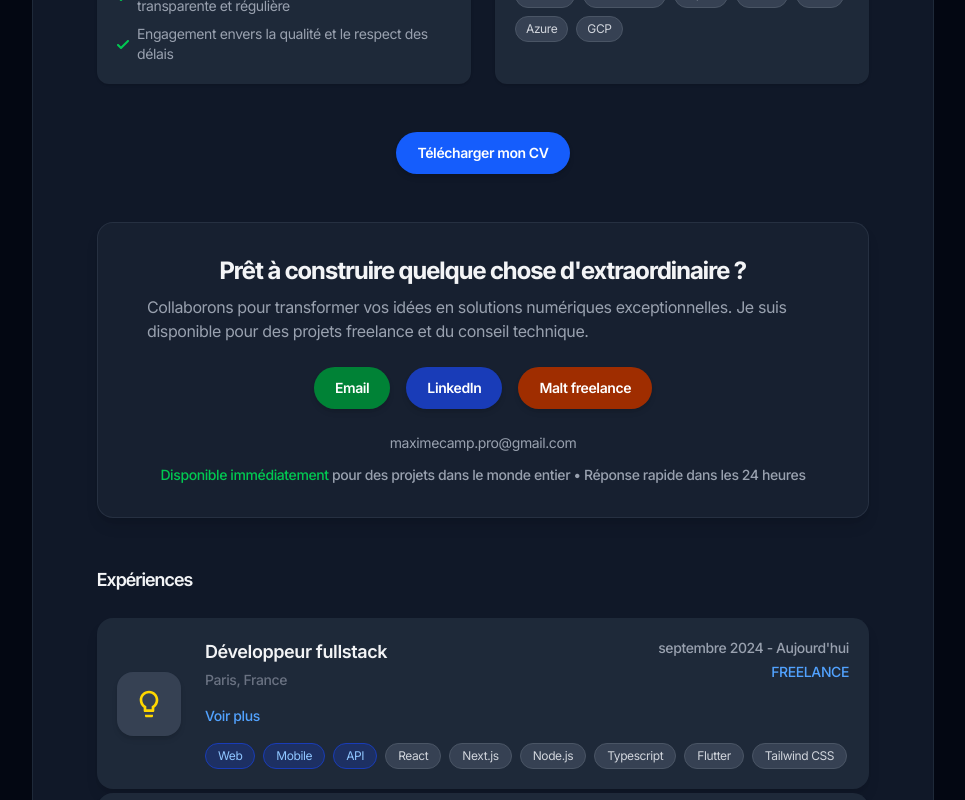
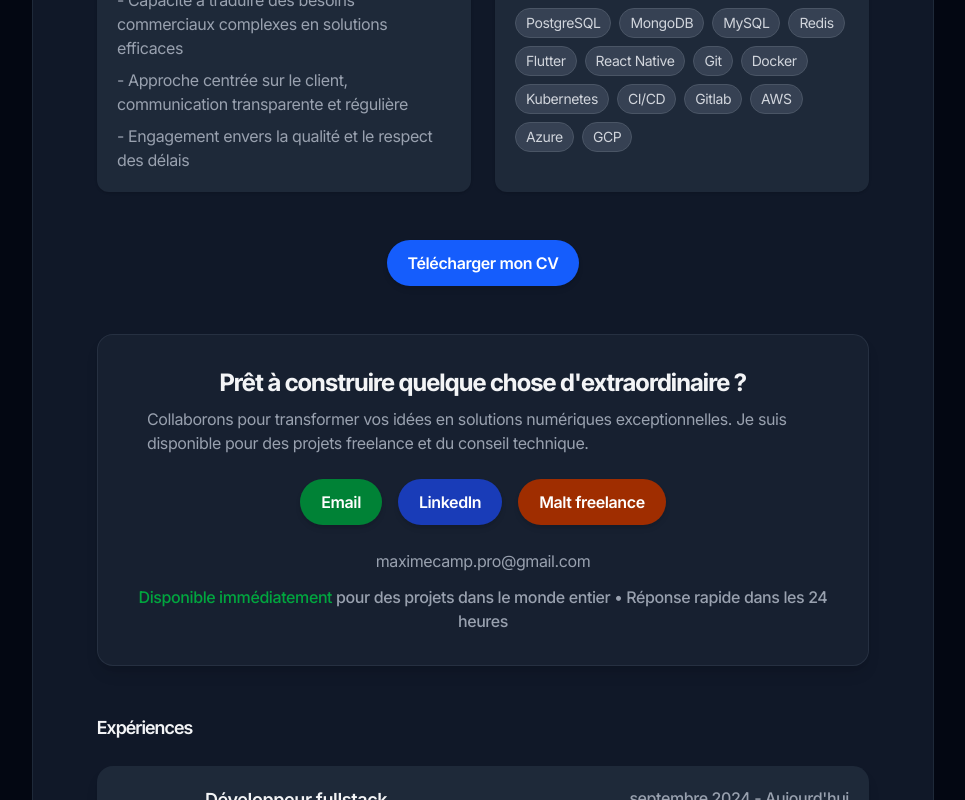
Before and after one commit to maximecamp/maximecamp.github.io, a Next.js app: page / in a window 1280 px wide. Shown: the part 840-1640 px from the top of the page, without its empty margins (158-1123 px from the left). Built offline with nearby package versions, Linux system fonts and the light colour scheme.

Commit message:
Correctifs font size + Animated download button

```diff
--- a/app/css/additional-styles/utility-patterns.css
+++ b/app/css/additional-styles/utility-patterns.css
@@ -32,7 +32,7 @@
 /* Buttons */
 .btn,
 .btn-sm {
-  @apply text-sm font-medium inline-flex items-center justify-center rounded-full leading-5 whitespace-nowrap transition duration-150 ease-in-out;
+  @apply text-base font-medium inline-flex items-center justify-center rounded-full leading-5 whitespace-nowrap transition duration-150 ease-in-out;
 }
 
 .btn {
@@ -64,7 +64,7 @@ input[type="search"]::-webkit-search-results-decoration {
 .form-textarea,
 .form-multiselect,
 .form-select {
-  @apply text-sm px-3 py-2 rounded-full dark:focus:border-sky-500;
+  @apply text-base px-3 py-2 rounded-full dark:focus:border-sky-500;
 }
 
 .form-input,
--- a/components/ContactCard.tsx
+++ b/components/ContactCard.tsx
@@ -36,13 +36,13 @@ export default function ContactCard({ data }: ContactCardProps) {
                         href={button.url}
                         target={button.url.startsWith('http') ? '_blank' : undefined}
                         rel={button.url.startsWith('http') ? 'noopener noreferrer' : undefined}
-                        className={`w-full sm:w-auto inline-flex items-center justify-center px-5 py-2.5 border border-transparent text-sm font-semibold rounded-full shadow-md transition-all duration-200 ease-in-out ${button.style}`}
+                        className={`w-full sm:w-auto inline-flex items-center justify-center px-5 py-2.5 border border-transparent text-base font-semibold rounded-full shadow-md transition-all duration-200 ease-in-out ${button.style}`}
                     >
                         {button.text}
                     </a>
                 ))}
             </div>
-            <div className="text-center text-sm text-gray-500 dark:text-gray-400 space-y-1">
+            <div className="text-center text-base text-gray-500 dark:text-gray-400 space-y-1">
                 <p>
                     <a href={`mailto:${data.email}`} className="hover:underline">{data.email}</a>
                     {data.phone && data.phone !== "" && (
@@ -53,7 +53,7 @@ export default function ContactCard({ data }: ContactCardProps) {
                     )}
                 </p>
                 <p className="font-medium pt-2">
-                    <span className="text-green-600 dark:text-green-500 ">
+                    <span className="text-green-900 dark:text-green-600 ">
                         {data.availabilityHighlighted}
                     </span>
                     <span className="text-gray-500 dark:text-gray-400">
--- a/components/Experience.tsx
+++ b/components/Experience.tsx
@@ -58,7 +58,7 @@ export default function Experience({ sectionTitle, items }: ExperienceProps) {
                     </h3>
                   )}
                   {item.category && (
-                    <div className="block sm:hidden text-xs font-medium text-blue-600 dark:text-blue-400 mt-1">
+                    <div className="block sm:hidden text-sm font-medium text-blue-600 dark:text-blue-400 mt-1">
                       {item.category}
                     </div>
                   )}
@@ -68,19 +68,19 @@ export default function Experience({ sectionTitle, items }: ExperienceProps) {
                     </div>
                   )}
                   {item.location && (
-                    <div className="text-sm font-medium text-gray-500 dark:text-gray-500 mt-1">
+                    <div className="text-base font-medium text-gray-500 dark:text-gray-500 mt-1">
                       {item.location}
                     </div>
                   )}
                 </div>
                 <div className="text-left sm:text-right mt-2 sm:mt-0 flex-shrink-0 sm:ml-4">
                   {item.date && (
-                    <div className="text-sm font-medium text-gray-500 dark:text-gray-400">
+                    <div className="text-base font-medium text-gray-500 dark:text-gray-400">
                       {item.date}
                     </div>
                   )}
                   {item.category && (
-                    <div className="hidden sm:block text-sm font-medium text-blue-600 dark:text-blue-400 mt-1">
+                    <div className="hidden sm:block text-base font-medium text-blue-600 dark:text-blue-400 mt-1">
                       {item.category}
                     </div>
                   )}
@@ -90,7 +90,7 @@ export default function Experience({ sectionTitle, items }: ExperienceProps) {
               <div className={`grid transition-all duration-300 ease-in-out ${expanded[index] ? 'grid-rows-[1fr]' : 'grid-rows-[0fr]'}`}>
                 <div className="overflow-hidden">
                   {item.description && item.description.trim() !== '' && (
-                    <p className="text-sm text-gray-700 dark:text-gray-300 whitespace-pre-line py-2">
+                    <p className="text-base text-gray-700 dark:text-gray-300 whitespace-pre-line py-2">
                       {item.description}
                     </p>
                   )}
@@ -100,7 +100,7 @@ export default function Experience({ sectionTitle, items }: ExperienceProps) {
               {item.description && item.description.trim() !== '' && (
                 <button
                   onClick={() => toggleExpand(index)}
-                  className="text-sm font-medium text-blue-600 hover:underline dark:text-blue-400 cursor-pointer mt-2"
+                  className="text-base font-medium text-blue-600 hover:underline dark:text-blue-400 cursor-pointer mt-2"
                 >
                   {expanded[index] ? 'Voir moins' : 'Voir plus'}
                 </button>
@@ -111,7 +111,7 @@ export default function Experience({ sectionTitle, items }: ExperienceProps) {
                   {item.technologies.map((tech, techIndex) => (
                     <span
                       key={techIndex}
-                      className={`text-xs px-3 py-1 rounded-full ${tech.highlighted ? "bg-blue-50 dark:bg-blue-900/50 text-blue-600 dark:text-blue-300 border border-blue-200 dark:border-blue-800" : "bg-gray-50 dark:bg-gray-700 text-gray-600 dark:text-gray-300 border border-gray-200 dark:border-gray-600"}`}
+                      className={`text-sm px-3 py-1 rounded-full ${tech.highlighted ? "bg-blue-50 dark:bg-blue-900/50 text-blue-600 dark:text-blue-300 border border-blue-200 dark:border-blue-800" : "bg-gray-50 dark:bg-gray-700 text-gray-600 dark:text-gray-300 border border-gray-200 dark:border-gray-600"}`}
                     >
                       {tech.tag}
                     </span>
--- a/components/Presentation.tsx
+++ b/components/Presentation.tsx
@@ -1,3 +1,5 @@
+import CVDownloadButton from './ui/cvdownloadbutton';
+
 type PresentationList = {
     title: string;
     items: string[];
@@ -46,10 +48,10 @@ export default function Presentation({ data }: PresentationProps) {
         <div className="space-y-6">
           <div className="p-5 rounded-xl bg-white dark:bg-gray-800 shadow-sm hover:shadow-md transition-all duration-300 ease-in-out h-full">
             <h3 className="text-lg font-semibold text-gray-800 dark:text-gray-100 mb-3">{data.about.title}</h3>
-            <p className="text-sm text-gray-600 dark:text-gray-400 mb-4">
+            <p className="text-base text-gray-600 dark:text-gray-400 mb-4">
               {data.about.description1}
             </p>
-            <p className="text-sm text-gray-600 dark:text-gray-400">
+            <p className="text-base text-gray-600 dark:text-gray-400">
               {data.about.description2}
             </p>
           </div>
@@ -58,7 +60,7 @@ export default function Presentation({ data }: PresentationProps) {
         {/* Services */}
         <div className="p-5 rounded-xl bg-white dark:bg-gray-800 shadow-sm hover:shadow-md transition-all duration-300 ease-in-out">
           <h3 className="text-lg font-semibold text-gray-800 dark:text-gray-100 mb-3">{data.services.title}</h3>
-          <ul className="space-y-2 text-sm text-gray-600 dark:text-gray-400">
+          <ul className="space-y-2 text-base text-gray-600 dark:text-gray-400">
             {data.services.items.map((item, index) => (
               <li key={index} className="flex items-center">
                 <svg className="w-3 h-3 fill-current text-green-500 mr-2 shrink-0" viewBox="0 0 12 12" xmlns="http://www.w3.org/2000/svg">
@@ -73,13 +75,10 @@ export default function Presentation({ data }: PresentationProps) {
         {/* Why Me */}
         <div className="p-5 rounded-xl bg-white dark:bg-gray-800 shadow-sm hover:shadow-md transition-all duration-300 ease-in-out">
           <h3 className="text-lg font-semibold text-gray-800 dark:text-gray-100 mb-3">{data.whyMe.title}</h3>
-          <ul className="space-y-2 text-sm text-gray-600 dark:text-gray-400">
+          <ul className="space-y-2 text-base text-gray-600 dark:text-gray-400">
             {data.whyMe.items.map((item, index) => (
                <li key={index} className="flex items-center">
-                <svg className="w-3 h-3 fill-current text-green-500 mr-2 shrink-0" viewBox="0 0 12 12" xmlns="http://www.w3.org/2000/svg">
-                  <path d="M10.28 2.28L3.989 8.575 1.718 6.304C1.328 5.914 0.695 5.914 0.305 6.304s-0.39 1.024 0 1.414l2.992 2.992c0.39 0.39 1.024 0.39 1.414 0L11.695 3.699c0.39-0.39 0.39-1.024 0-1.414s-1.024-0.39-1.414 0z" />
-                </svg>
-                <span>{item}</span>
+                <span>- {item}</span>
               </li>
             ))}
           </ul>
@@ -90,7 +89,7 @@ export default function Presentation({ data }: PresentationProps) {
           <h3 className="text-lg font-semibold text-gray-800 dark:text-gray-100 mb-3">{data.techStack.title}</h3>
           <div className="flex flex-wrap gap-2">
             {data.techStack.items.flatMap(item => item.skills.split(', ')).map((skill, index) => (
-              <span key={index} className="text-xs px-2.5 py-1 bg-gray-50 dark:bg-gray-700 rounded-full text-gray-600 dark:text-gray-300 border border-gray-200 dark:border-gray-600">
+              <span key={index} className="text-sm px-2.5 py-1 bg-gray-50 dark:bg-gray-700 rounded-full text-gray-600 dark:text-gray-300 border border-gray-200 dark:border-gray-600">
                 {skill}
               </span>
             ))}
@@ -100,13 +99,7 @@ export default function Presentation({ data }: PresentationProps) {
       </div>
 
       <div className="mt-12 flex justify-center">
-      <a
-              href={data.cv.url}
-              download
-              className="w-auto sm:w-auto inline-flex items-center justify-center px-5 py-2.5 border border-transparent text-sm font-semibold rounded-full text-white bg-blue-600 hover:bg-blue-700 shadow-md transition-all duration-200 ease-in-out"
-            >
-              {data.cv.text}
-            </a>
+        <CVDownloadButton url={data.cv.url} text={data.cv.text} />
       </div>
 
     </section>
--- a/components/SideProjects.tsx
+++ b/components/SideProjects.tsx
@@ -41,7 +41,7 @@ export default function SideProjects({ sectionTitle, items }: SideProjectsProps)
                 </a> */}
                 {item.title}
               </h3>
-              <p className="text-sm text-gray-600 dark:text-gray-400">
+              <p className="text-base text-gray-600 dark:text-gray-400">
                 {item.description}
               </p>
             </div>
--- /dev/null
+++ b/components/ui/cvdownloadbutton.tsx
@@ -0,0 +1,77 @@
+"use client";
+
+import { useState, useEffect } from 'react';
+
+interface CVDownloadButtonProps {
+  url: string;
+  text: string;
+}
+
+export default function CVDownloadButton({ url, text }: CVDownloadButtonProps) {
+  const [downloadState, setDownloadState] = useState<'idle' | 'downloading' | 'success'>('idle');
+
+  const handleClick = () => {
+    setDownloadState('downloading');
+  };
+
+  useEffect(() => {
+    if (downloadState === 'downloading') {
+      const timer = setTimeout(() => {
+        const link = document.createElement('a');
+        link.href = url;
+        link.setAttribute('download', 'CV-Maxime-Camp.pdf');
+        document.body.appendChild(link);
+        link.click();
+        document.body.removeChild(link);
+        setDownloadState('success');
+      }, 1500); // Simulate download time
+
+      return () => clearTimeout(timer);
+    } else if (downloadState === 'success') {
+      const timer = setTimeout(() => {
+        setDownloadState('idle');
+      }, 3000); // Show success state for 3 seconds
+
+      return () => clearTimeout(timer);
+    }
+  }, [downloadState, url]);
+
+  const buttonClasses = `relative inline-flex items-center justify-center px-5 py-2.5 border border-transparent text-base font-semibold rounded-full text-white transition-all duration-300 ease-in-out shadow-md overflow-hidden cursor-pointer ${
+    downloadState === 'idle' ? 'bg-blue-600 hover:bg-blue-700 w-auto' :
+    downloadState === 'downloading' ? 'bg-blue-600 w-12 h-12' :
+    'bg-green-700 hover:bg-green-800 w-auto'
+  }`;
+
+  const buttonDisabled = downloadState !== 'idle';
+
+  return (
+    <button
+      onClick={handleClick}
+      disabled={buttonDisabled}
+      className={buttonClasses}
+      style={{ minWidth: downloadState !== 'idle' ? '3rem' : 'auto' }}
+    >
+      <div className="relative">
+        {downloadState === 'idle' && (
+          <span className="transition-opacity duration-300">{text}</span>
+        )}
+        {downloadState === 'downloading' && (
+          <div className="absolute inset-0 flex items-center justify-center">
+            <svg className="animate-spin h-5 w-5 text-white" xmlns="http://www.w3.org/2000/svg" fill="none" viewBox="0 0 24 24">
+              <circle className="opacity-100" cx="12" cy="12" r="10" stroke="white" strokeWidth="4"></circle>
+              <path className="opacity-100" fill="white" d="M4 12a8 8 0 018-8V0C5.373 0 0 5.373 0 12h4zm2 5.291A7.962 7.962 0 014 12H0c0 3.042 1.135 5.824 3 7.938l3-2.647z"></path>
+            </svg>
+          </div>
+        )}
+        {downloadState === 'success' && (
+          <div className="flex items-center space-x-2">
+            <svg className="h-6 w-6 text-white" fill="none" viewBox="0 0 24 24" stroke="currentColor">
+              <path strokeLinecap="round" strokeLinejoin="round" strokeWidth={2} d="M5 13l4 4L19 7" />
+            </svg>
+            <span className="font-semibold">Téléchargé</span>
+          </div>
+        )}
+      </div>
+    </button>
+  );
+}
--- a/data/experience.ts
+++ b/data/experience.ts
@@ -16,7 +16,7 @@ export const items = [
       icon: FreelanceLogo,
       date: "septembre 2024 - Aujourd'hui",
       location: "Paris, France",
-      description: "Plusieurs projets en cours, je vous en parle bientôt !",
+      description: "Plusieurs projets sont en cours, je vous en parle bientôt !",
       technologies: [
         {"tag": "Web", "highlighted": true},
         {"tag": "Mobile", "highlighted": true},
--- a/data/presentation.ts
+++ b/data/presentation.ts
@@ -32,7 +32,7 @@ export const data = {
       items: [
         { category: "Frontend", skills: "TypeScript, React, Next.js, Tailwind CSS" },
         { category: "Backend", skills: "Node.js, Express" },
-        { category: "Bases de données", skills: "PostgreSQL, MongoDB, Redis, MySQL" },
+        { category: "Bases de données", skills: "PostgreSQL, MongoDB, MySQL, Redis" },
         { category: "Mobile", skills: "Flutter, React Native" },
         { category: "DevOps", skills: "Git, Docker, Kubernetes, CI/CD, Gitlab, AWS, Azure, GCP" },
       ],
```
